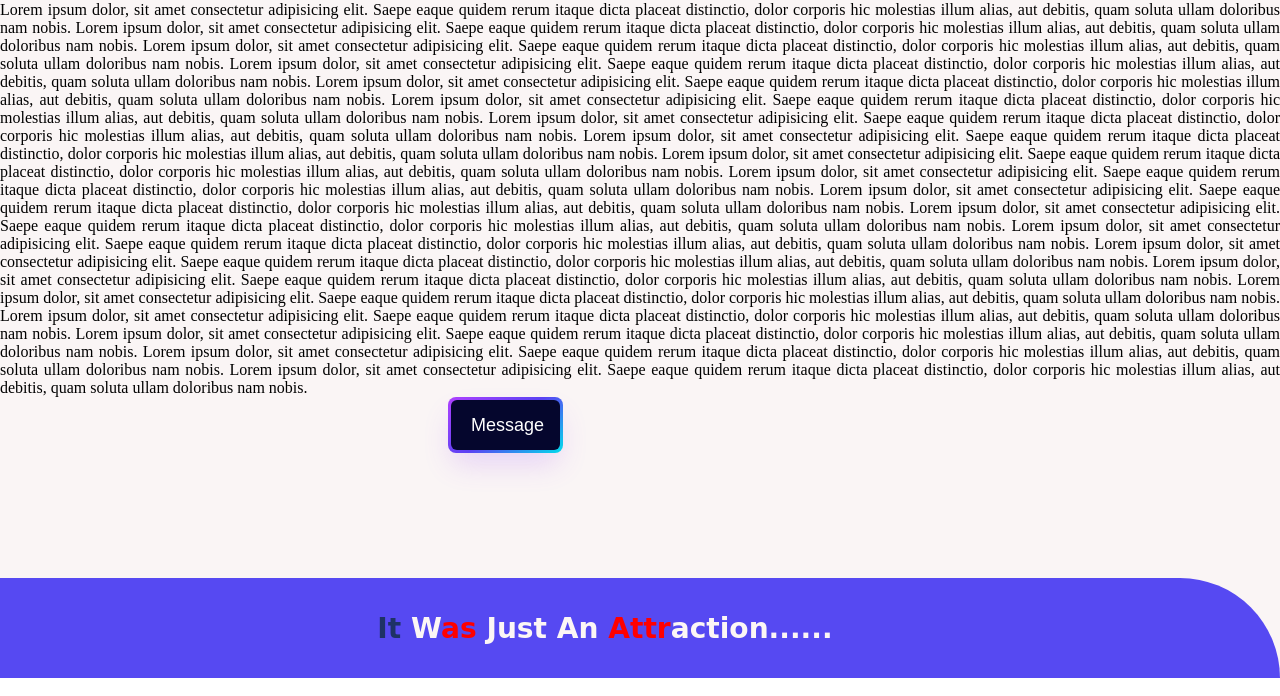
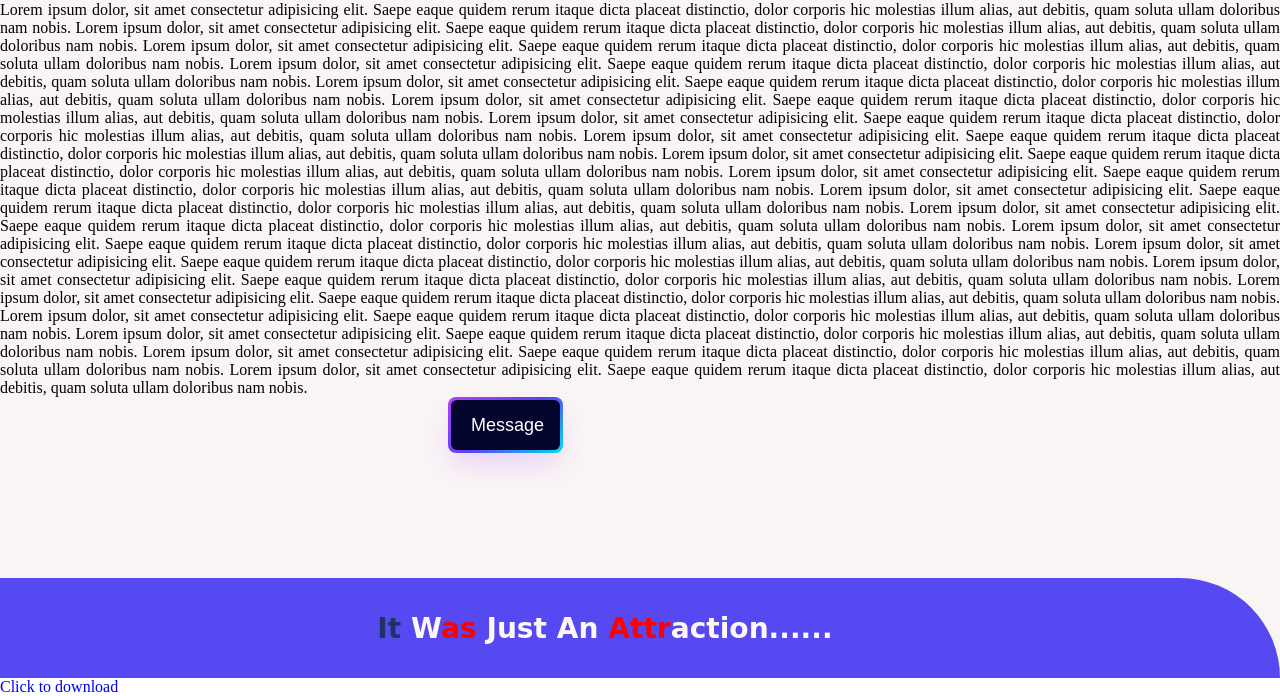
Before and after one commit to Nirmal0916/Nirmal0916.github.io, a plain HTML site: page Pro.M/index.html in a window 1280 px wide. Shown: the part 122-818 px from the top of the page. Drawn offline with Linux system fonts and the light colour scheme; a web font is replaced by a local one.

Commit message:
Update index.html

```diff
--- a/Pro.M/index.html
+++ b/Pro.M/index.html
@@ -52,6 +52,9 @@
         </div>
 
     </section>
+    <a href="ourapp://www.ourdomain.com/files/12345"
+   fallbackhref="http://www.ourdomain.com/buyourapp">Click to download</a>
+
 </body>
 <script>
 
```
